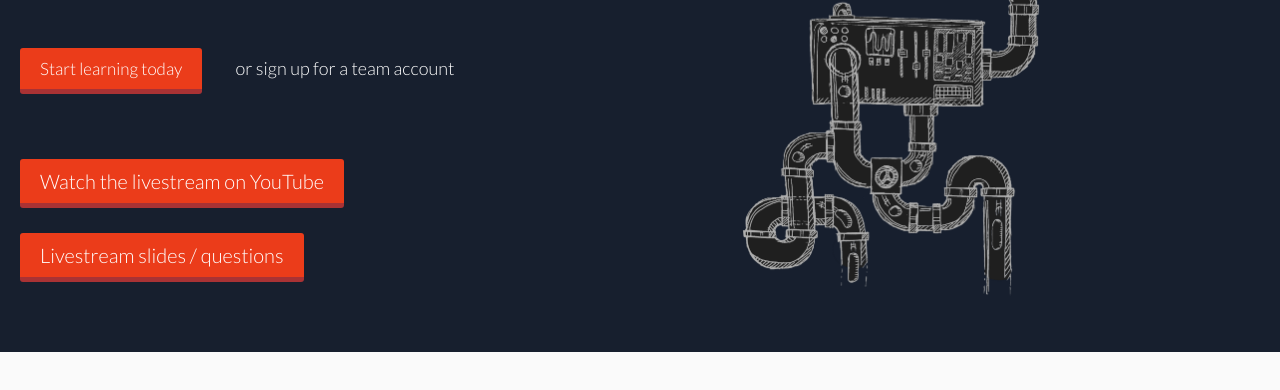
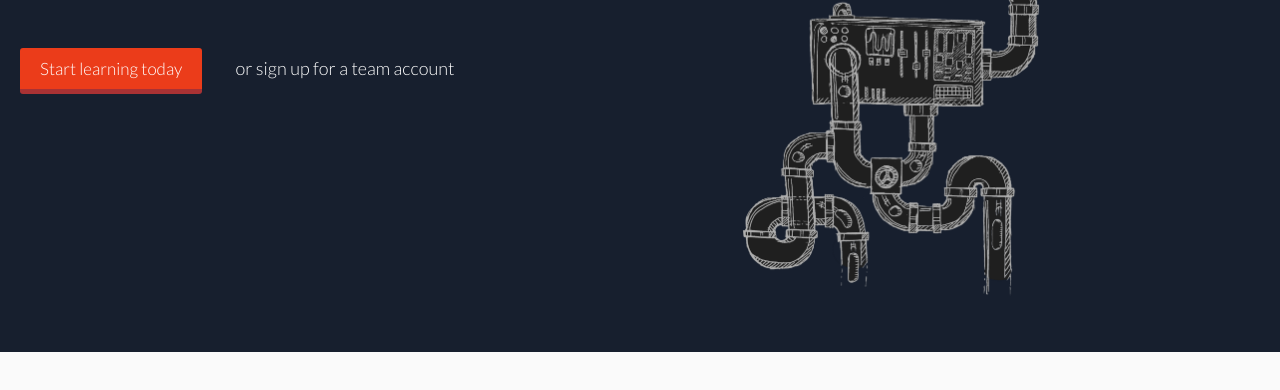
Before and after one commit to instruqt/instruqt.github.io, a plain HTML site: page index.html in a window 1280 px wide. Shown: the part 264-654 px from the top of the page. Drawn offline with Linux system fonts and the light colour scheme; a web font is replaced by a local one.

Commit message:
Removed livestream

```diff
--- a/css/main.css
+++ b/css/main.css
@@ -176,28 +176,6 @@ nav label:before {
 #intro .image img {
   margin: 30px 0;
   width: 90%;
-}
-
-#intro .livestream {
-  margin: 40px 0;
-}
-
-#intro .livestream a.button-livestream {
-  color: #FFFFFF;
-  background-color: #EB3C1A;
-  border-radius: 3px;
-  border-bottom: 5px solid #A93234;
-  font-size: 20px;
-  display: inline-block;
-}
-
-#intro .livestream a.button-questions {
-  color: #FFFFFF;
-  background-color: #EB3C1A;
-  border-radius: 3px;
-  border-bottom: 5px solid #A93234;
-  font-size: 20px;
-  display: inline-block;
 }
 
 #technologies {
--- a/index.html
+++ b/index.html
@@ -51,12 +51,6 @@
           </p>
           <a class="play" href="https://play.instruqt.com">Start learning today</a>
           <a class="team" href="https://goo.gl/forms/Rr8NIB3lLhrTkGtk2">or sign up for a team account</a>
-
-          <div class="livestream">
-            <a class="button-livestream" href="https://www.youtube.com/watch?v=H1TmJFSc0pQ" target="_blank">Watch the livestream on YouTube</a>
-            <a class="button-questions" href="https://goo.gl/slides/4et37r" target="_blank">Livestream slides / questions</a>
-            <a href=""></a>
-          </div>
 
         </div>
         <div class="image">
```
